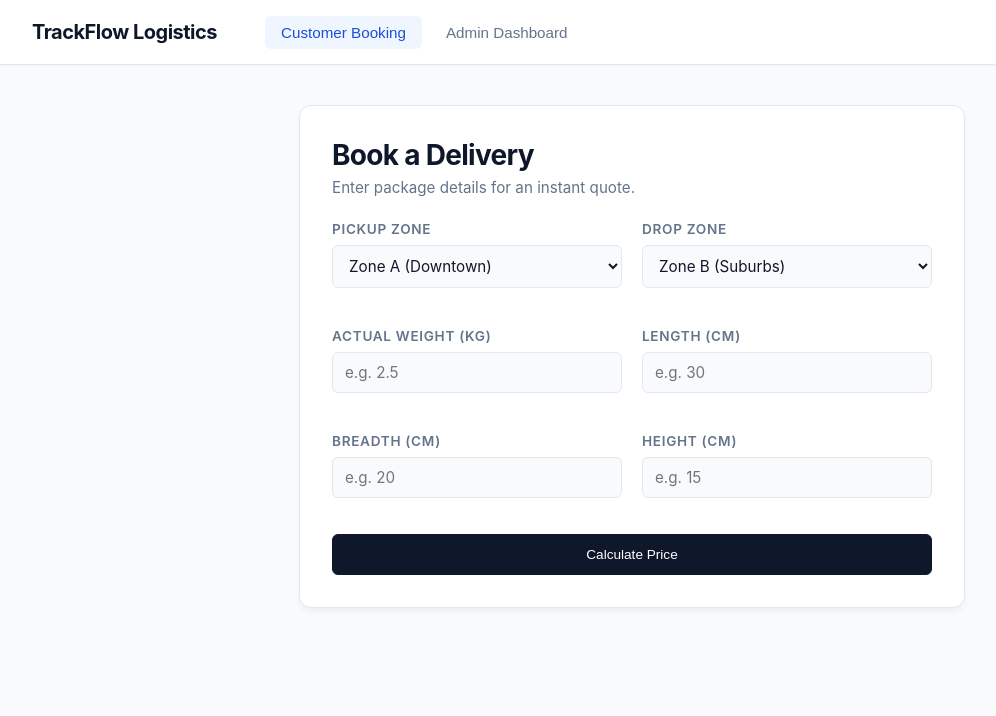
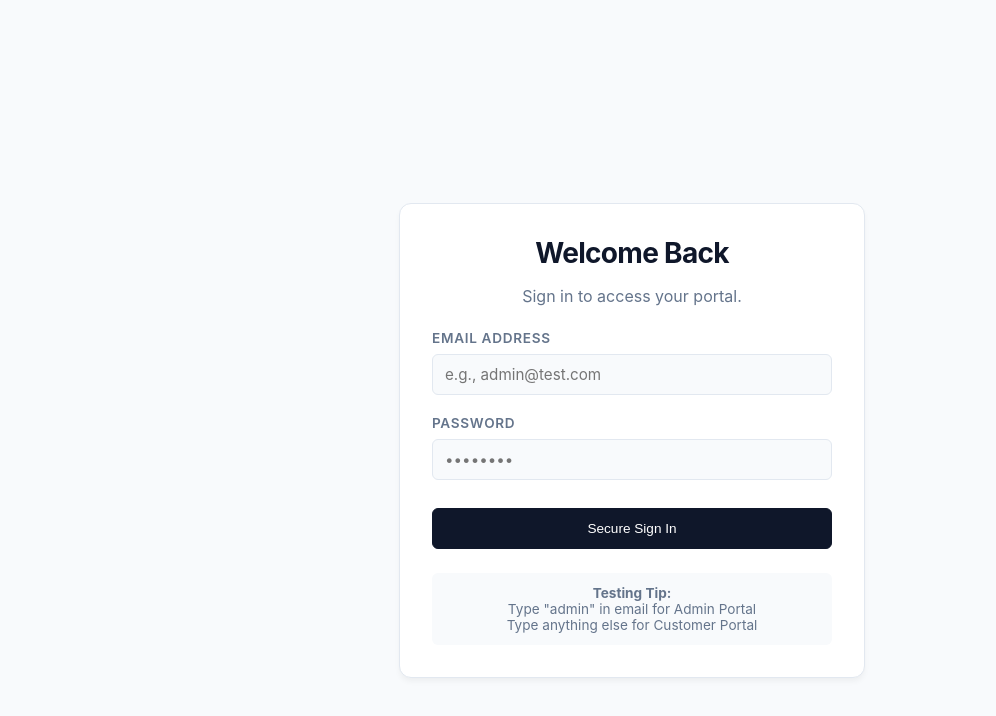
Before and after one commit to Anni-san/Last-mile-delivery-frontend, a React (Vite) app: page / in a window 1280 px wide. Shown: the top 716 px of the page, without its empty margins (8-1004 px from the left). Built offline with nearby package versions, Linux system fonts and the light colour scheme.

Commit message:
Updating Login.jsx

```diff
--- a/src/App.jsx
+++ b/src/App.jsx
@@ -1,36 +1,45 @@
 import React, { useState } from 'react';
 import Dashboard from './Dashboard';
 import CustomerPortal from './CustomerPortal';
+import Login from './Login';
 
 function App() {
-  // We use this state to track which page the user is currently viewing
-  const [currentView, setCurrentView] = useState('customer');
+  // state to hold the logged-in user. If null, show the login page.
+  const [user, setUser] = useState(null);
 
+  const handleLogout = () => {
+    setUser(null); // Clears the user and throws them back to the login screen
+  };
+
+  // If no user is logged in, ONLY show the login screen
+  if (!user) {
+    return <Login onLogin={setUser} />;
+  }
+
+  // If they are logged in, show a minimal header just for logging out
   return (
     <div className="App">
-      {/* Global Navigation Bar */}
-      <nav className="top-nav">
+      <nav className="top-nav" style={{ justifyContent: 'space-between' }}>
         <div className="nav-brand">TrackFlow Logistics</div>
-        <div className="nav-links">
-          <button
-            className={`nav-btn ${currentView === 'customer' ? 'active' : ''}`}
-            onClick={() => setCurrentView('customer')}
-          >
-            Customer Booking
-          </button>
-          <button
-            className={`nav-btn ${currentView === 'admin' ? 'active' : ''}`}
-            onClick={() => setCurrentView('admin')}
-          >
-            Admin Dashboard
+        <div className="user-profile" style={{ boxShadow: 'none', border: 'none', background: 'transparent' }}>
+          <span className="text-muted" style={{ marginRight: '12px', fontSize: '0.9rem' }}>
+            Logged in as {user.role}
+          </span>
+          <button className="btn btn-outline" onClick={handleLogout} style={{ padding: '6px 12px' }}>
+            Log Out
           </button>
         </div>
       </nav>
 
-      {/* Render the correct component based on state */}
       <main>
-        {currentView === 'customer' && <CustomerPortal />}
-        {currentView === 'admin' && <Dashboard />}
+        {/* Strictly enforce view based on role */}
+        {user.role === 'CUSTOMER' && <CustomerPortal />}
+        {user.role === 'ADMIN' && <Dashboard />}
+        {user.role === 'AGENT' && (
+          <div className="layout-background">
+             <div className="form-card"><h2 style={{margin: 0}}>Agent Dashboard (Coming Soon)</h2></div>
+          </div>
+        )}
       </main>
     </div>
   );
```
Also changed, not shown: src/AgentDashboard.jsx (added).
